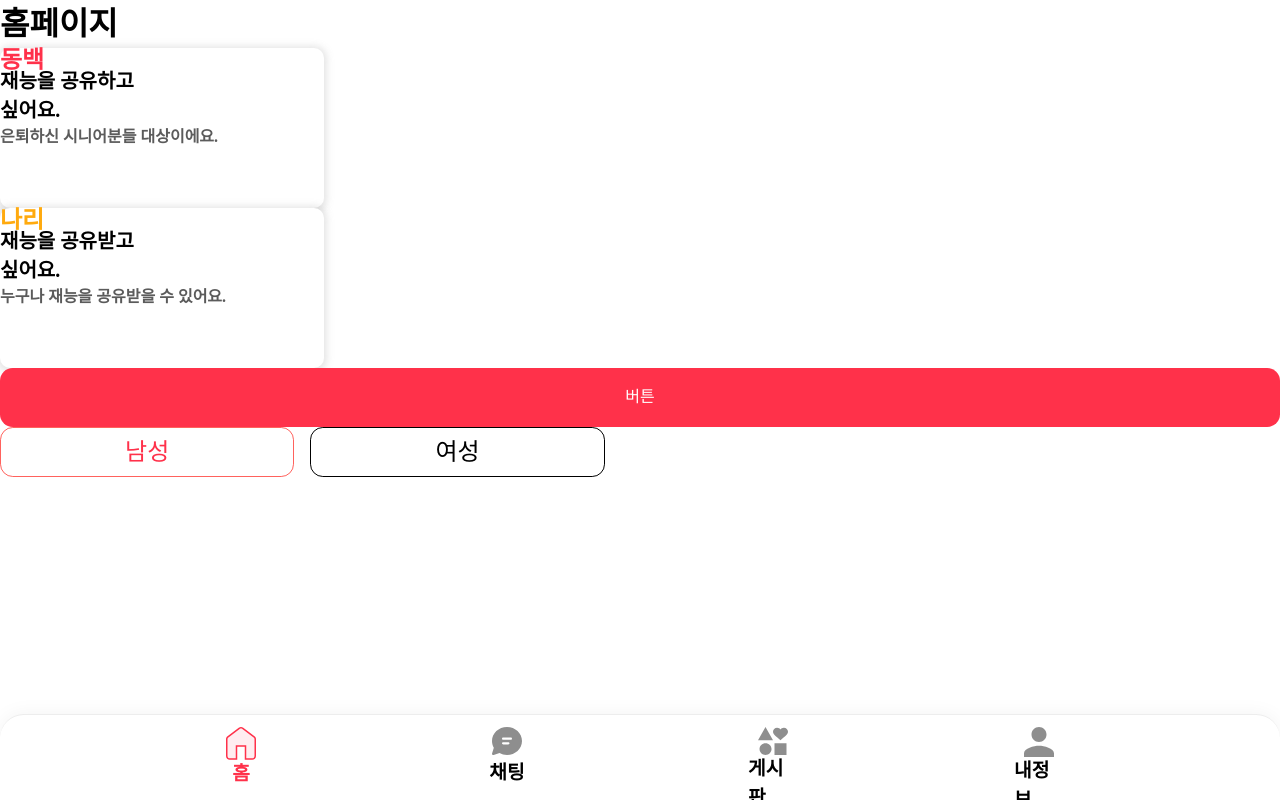
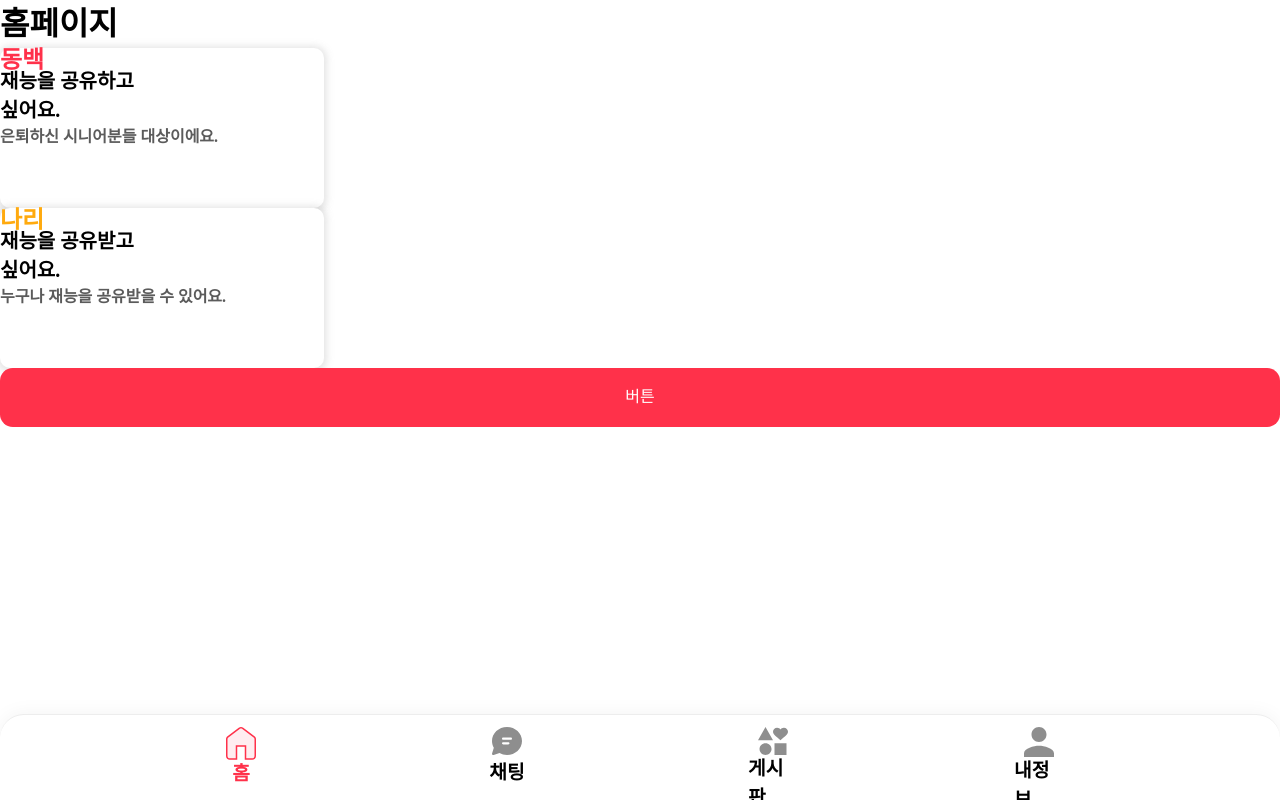
Before and after one commit to Parksolmi/seninanum-fe, a React (Create React App) app: page / in a window 1280 px wide. Built offline with nearby package versions, Linux system fonts and the light colour scheme.

Commit message:
chore: add github workflows file

```diff
--- a/src/components/signup/UserTypeButton.tsx
+++ b/src/components/signup/UserTypeButton.tsx
@@ -1,6 +1,5 @@
 import React from 'react';
 import styled from 'styled-components';
-import { types } from 'util';
 
 interface ButtonProps {
   types: string;
--- a/src/pages/home/HomeIndexPage.tsx
+++ b/src/pages/home/HomeIndexPage.tsx
@@ -1,10 +1,10 @@
 import { useState } from 'react';
 import Button from '../../components/common/Button';
-import Toggle from '../../components/signup/Toggle';
+// import Toggle from '../../components/signup/Toggle';
 import UserTypeButton from '../../components/signup/UserTypeButton';
 
 const HomeIndexPage: React.FC = () => {
-  const [toggleState, setToggleState] = useState<string>('');
+  // const [toggleState, setToggleState] = useState<string>('');
   const [selectedButton, setSelectedButton] = useState<string | null>(null);
   const handleButtonClick = (name: string) => {
     setSelectedButton((prevSelectedButton) =>
@@ -25,7 +25,7 @@ const HomeIndexPage: React.FC = () => {
         onClick={handleButtonClick}
       ></UserTypeButton>
       <Button type="dong">버튼</Button>
-      <Toggle options={['남성', '여성']} setState={setToggleState} />
+      {/* <Toggle options={['남성', '여성']} setState={setToggleState} /> */}
     </>
   );
 };
```
